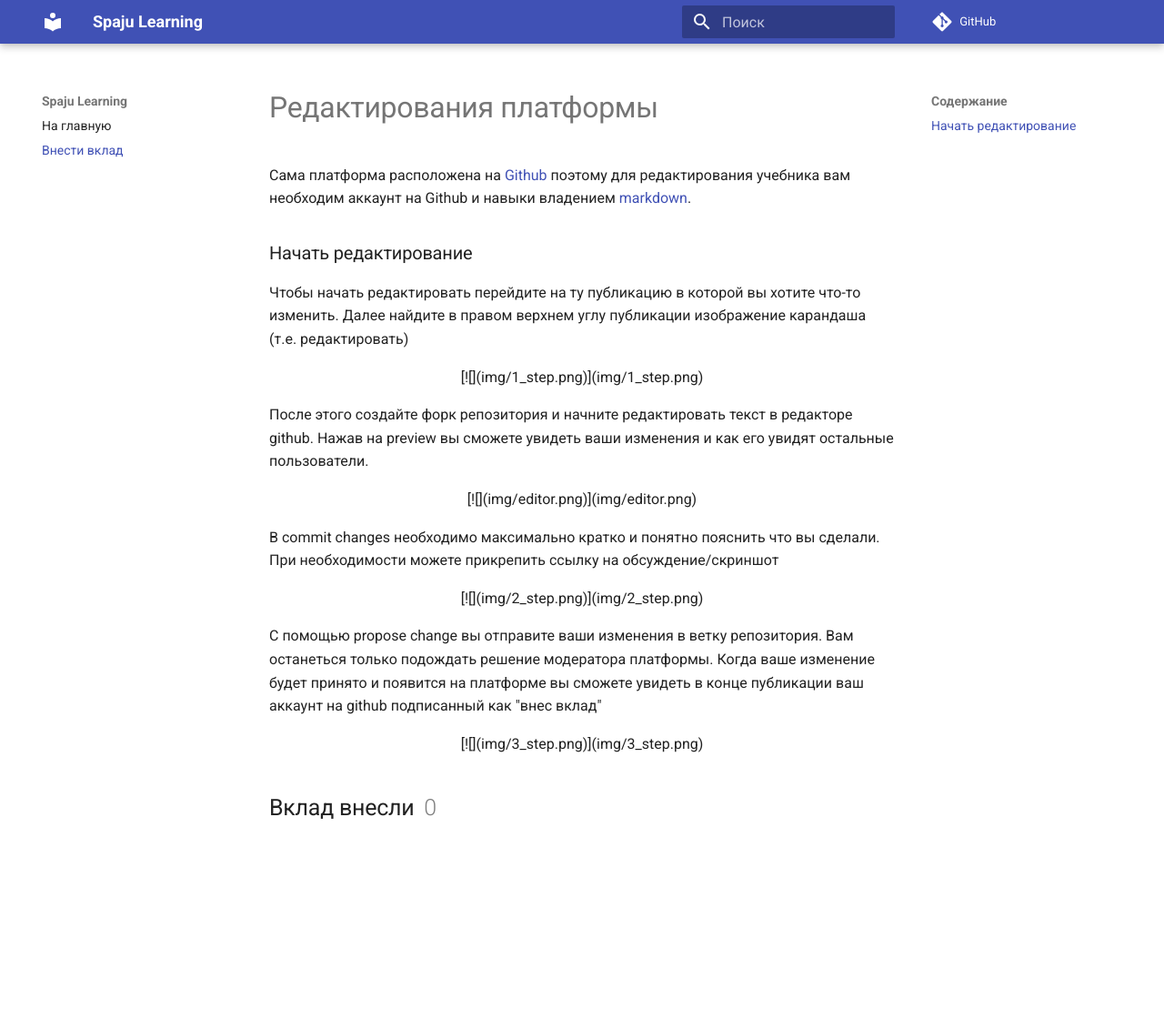
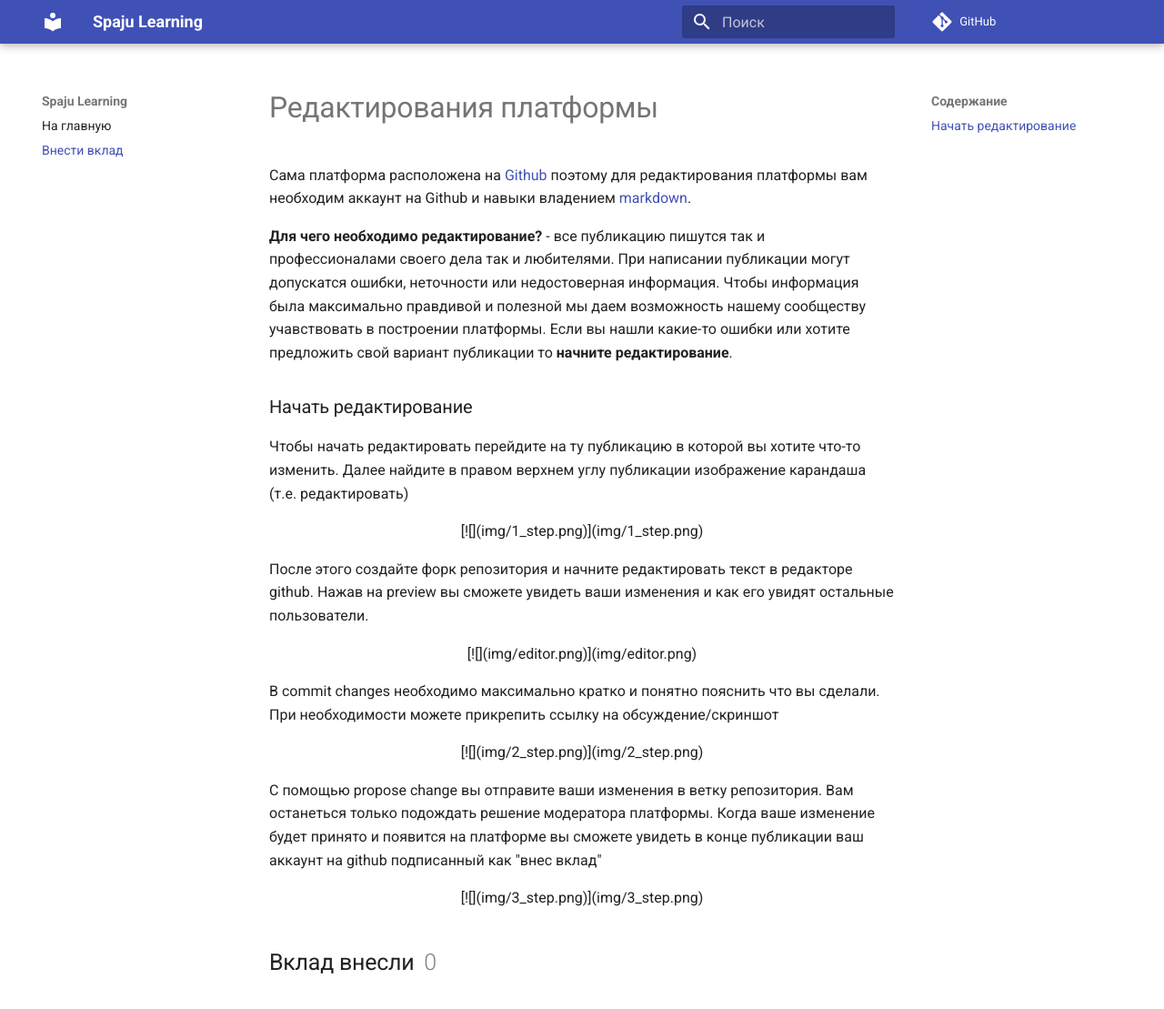
Before and after one commit to TheNameXDD/Spaju-learning, an MkDocs documentation site: the page built from docs/editing/index.md, in a window 1280 px wide and 1115 px high. Shown: the top 1109 px of the window at 91% size. Built offline with MkDocs 1.6.1 and Material for MkDocs 9.7.7, drawn with Linux system fonts in a browser that asks for light colours; comment, search, counter and statistics services are not loaded.

Commit message:
Обновил editing/index.md
Добавил объяснения

```diff
--- a/docs/editing/index.md
+++ b/docs/editing/index.md
@@ -1,6 +1,8 @@
 # Редактирования платформы
 
-Сама платформа расположена на [Github](https://github.com/TheNameXDD/Spaju-learning/) поэтому для редактирования учебника вам необходим аккаунт на Github и навыки владением [markdown](https://www.markdownguide.org/basic-syntax/).
+Сама платформа расположена на [Github](https://github.com/TheNameXDD/Spaju-learning/) поэтому для редактирования платформы вам необходим аккаунт на Github и навыки владением [markdown](https://www.markdownguide.org/basic-syntax/).
+
+**Для чего необходимо редактирование?** - все публикацию пишутся так и профессионалами своего дела так и любителями. При написании публикации могут допускатся ошибки, неточности или недостоверная информация. Чтобы информация была максимально правдивой и полезной мы даем возможность нашему сообществу учавствовать в построении платформы. Если вы нашли какие-то ошибки или хотите предложить свой вариант публикации то **начните редактирование**.
 
 ### Начать редактирование
 
```
